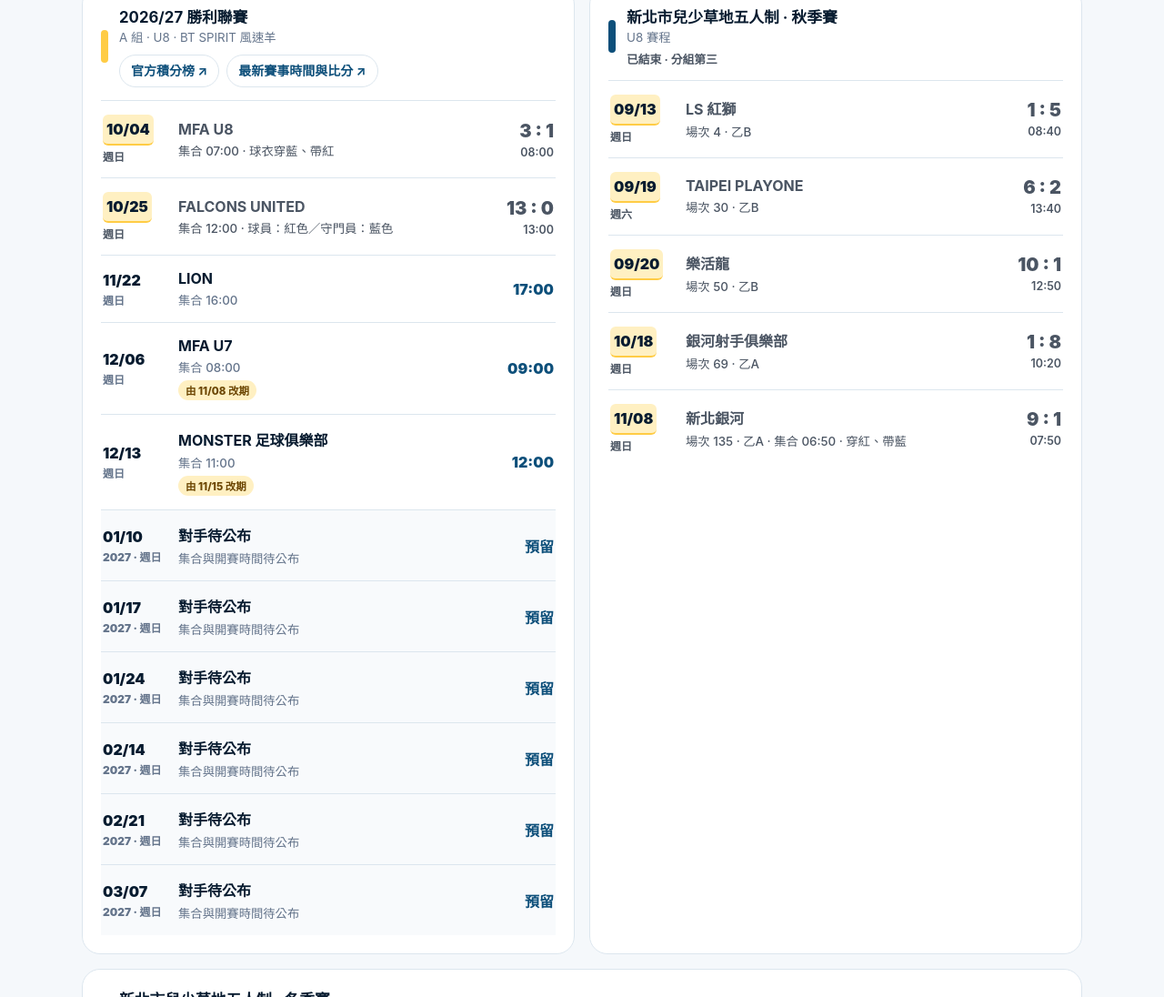
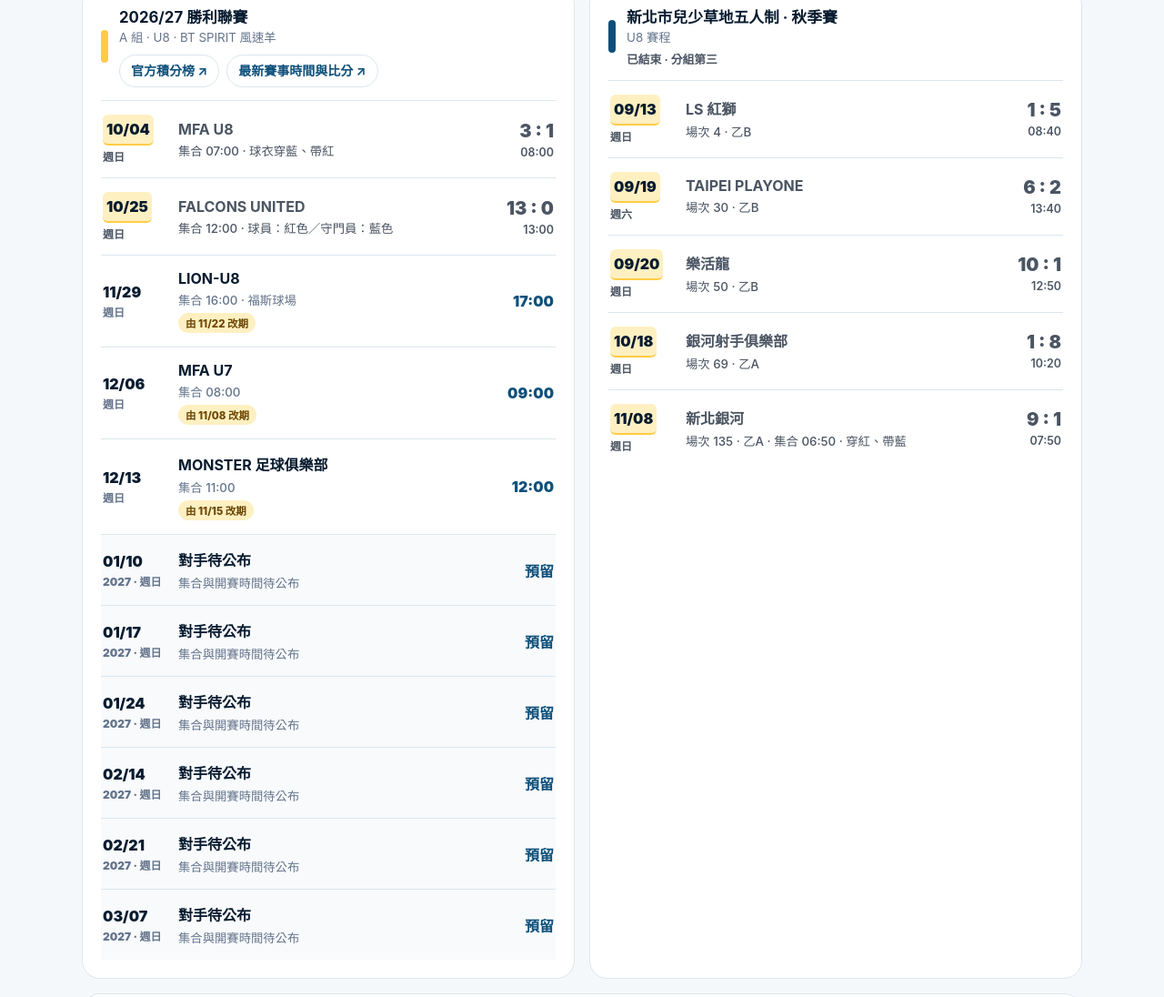
Before and after one commit to sejane/BT_U8_MATCHES, a plain HTML site: page index.html in a window 1280 px wide. Shown: the part 738-1834 px from the top of the page at 91% size. Drawn offline with Linux system fonts and the light colour scheme.

Commit message:
Update Victory League LION-U8 match to November 29

```diff
--- a/index.html
+++ b/index.html
@@ -56,7 +56,7 @@
     <section class="league victory"><div class="league-title gold"><i></i><div><h3>2026/27 勝利聯賽</h3><small>A 組 · U8 · BT SPIRIT 風速羊</small><div class="official-links"><a href="https://taipei.torneopal.com/taso/sarja.php?turnaus=mfa_0014&amp;sarja=U8&amp;lohko=1" target="_blank" rel="noopener noreferrer">官方積分榜 ↗</a><a href="https://taipei.torneopal.com/taso/joukkue.php?joukkue=175284&amp;turnaus=mfa_0014&amp;sarja=U8" target="_blank" rel="noopener noreferrer">最新賽事時間與比分 ↗</a></div></div></div>
       <div class="game past"><div class="day"><a class="match-date-link" href="match-reports.html#match-2026-10-04" aria-label="查看 10/04 賽事紀錄">10/04</a><span>週日</span></div><div class="opp">MFA U8<small>集合 07:00 · 球衣穿藍、帶紅</small></div><div class="time"><span class="result">3 : 1</span><small>08:00</small></div></div>
       <div class="game past"><div class="day"><a class="match-date-link" href="match-reports.html#match-2026-10-25" aria-label="查看 10/25 賽事紀錄">10/25</a><span>週日</span></div><div class="opp">FALCONS UNITED<small>集合 12:00 · 球員：紅色／守門員：藍色</small></div><div class="time"><span class="result">13 : 0</span><small>13:00</small></div></div>
-      <div class="game"><div class="day">11/22<span>週日</span></div><div class="opp">LION<small>集合 16:00</small></div><div class="time">17:00</div></div>
+      <div class="game"><div class="day">11/29<span>週日</span></div><div class="opp">LION-U8<small>集合 16:00 · 福斯球場</small><span class="status">由 11/22 改期</span></div><div class="time">17:00</div></div>
       <div class="game"><div class="day">12/06<span>週日</span></div><div class="opp">MFA U7<small>集合 08:00</small><span class="status">由 11/08 改期</span></div><div class="time">09:00</div></div>
       <div class="game"><div class="day">12/13<span>週日</span></div><div class="opp">MONSTER 足球俱樂部<small>集合 11:00</small><span class="status">由 11/15 改期</span></div><div class="time">12:00</div></div>
       <div class="game reserved"><div class="day">01/10<span>2027 · 週日</span></div><div class="opp">對手待公布<small>集合與開賽時間待公布</small></div><div class="time">預留</div></div>
```
